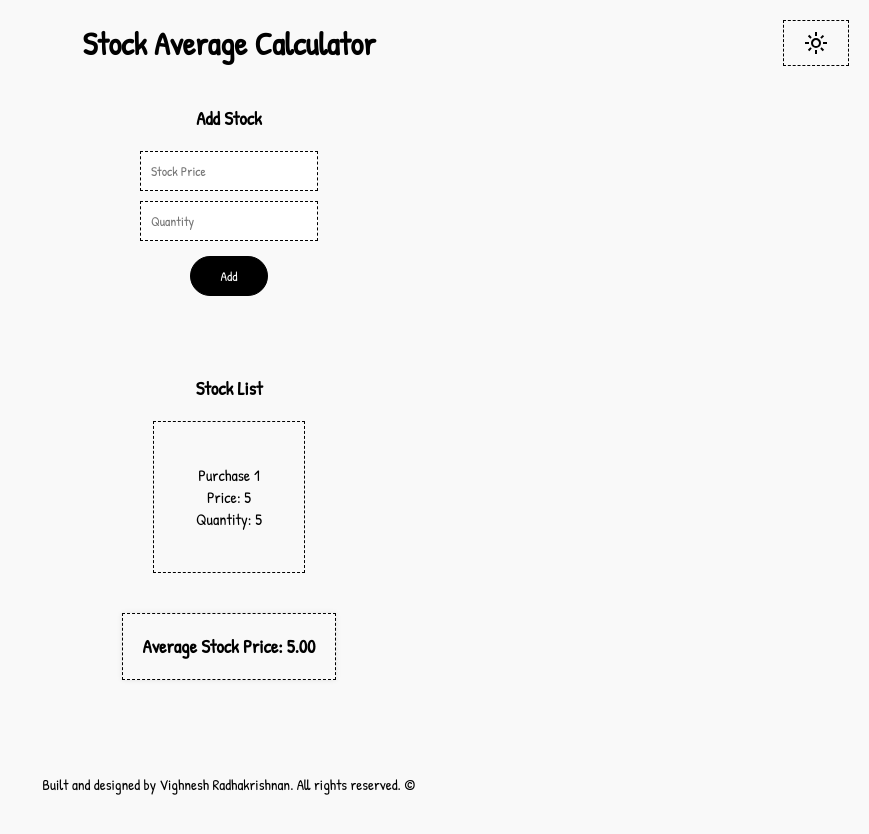
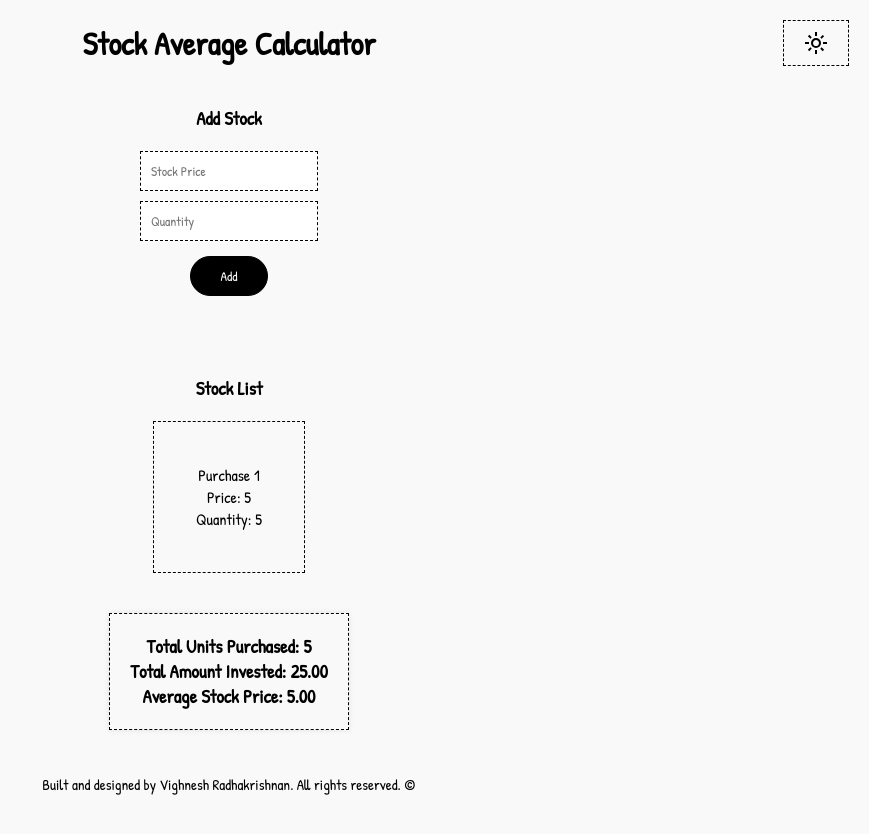
Before and after one commit to vighnesh-radhakrishnan/stock-average-calculator, a React (Create React App) app: page / in a window 1280 px wide. Both pictures are taken after typing "5", "5" into the empty fields and a click on the button "Add". Shown: the top 834 px of the page, without its empty margins (411-1280 px from the left). Built offline with nearby package versions, Linux system fonts and the light colour scheme.

Commit message:
added total amt invested and total unit information

```diff
--- a/src/components/AveragePrice.js
+++ b/src/components/AveragePrice.js
@@ -15,9 +15,21 @@ const AveragePrice = ({ stocks }) => {
     return totalQuantity === 0 ? 0 : (totalValue / totalQuantity).toFixed(2);
   };
 
+  const calculateTotalAmount = () => {
+    return stocks
+      .reduce((sum, stock) => sum + stock.price * stock.quantity, 0)
+      .toFixed(2); // Total amount invested
+  };
+
+  const calculateTotalUnits = () => {
+    return stocks.reduce((sum, stock) => sum + stock.quantity, 0); // Total units purchased
+  };
+
   return (
     <AveragePriceWrapper>
       <div className="avgPrice">
+        <h3>Total Units Purchased: {calculateTotalUnits()}</h3>
+        <h3>Total Amount Invested: {calculateTotalAmount()}</h3>
         <h3>Average Stock Price: {calculateAverage()}</h3>
       </div>
     </AveragePriceWrapper>
--- a/src/components/Containers.js
+++ b/src/components/Containers.js
@@ -157,7 +157,7 @@ export const AveragePriceWrapper = styled.div`
 
   @media (max-width: 600px) {
     h3 {
-      font-size: 1.2rem;
+      font-size: 1rem;
     }
 
     .avgPrice {
```
